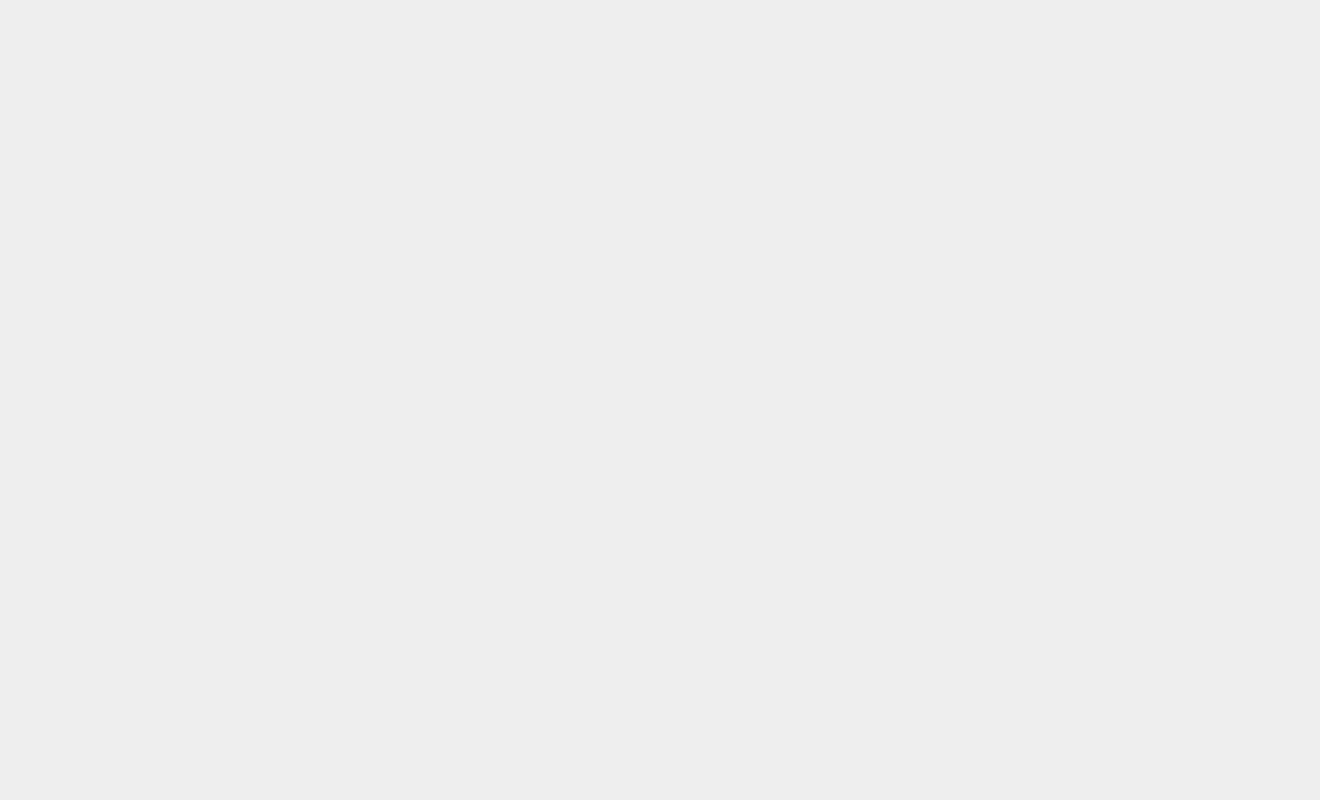
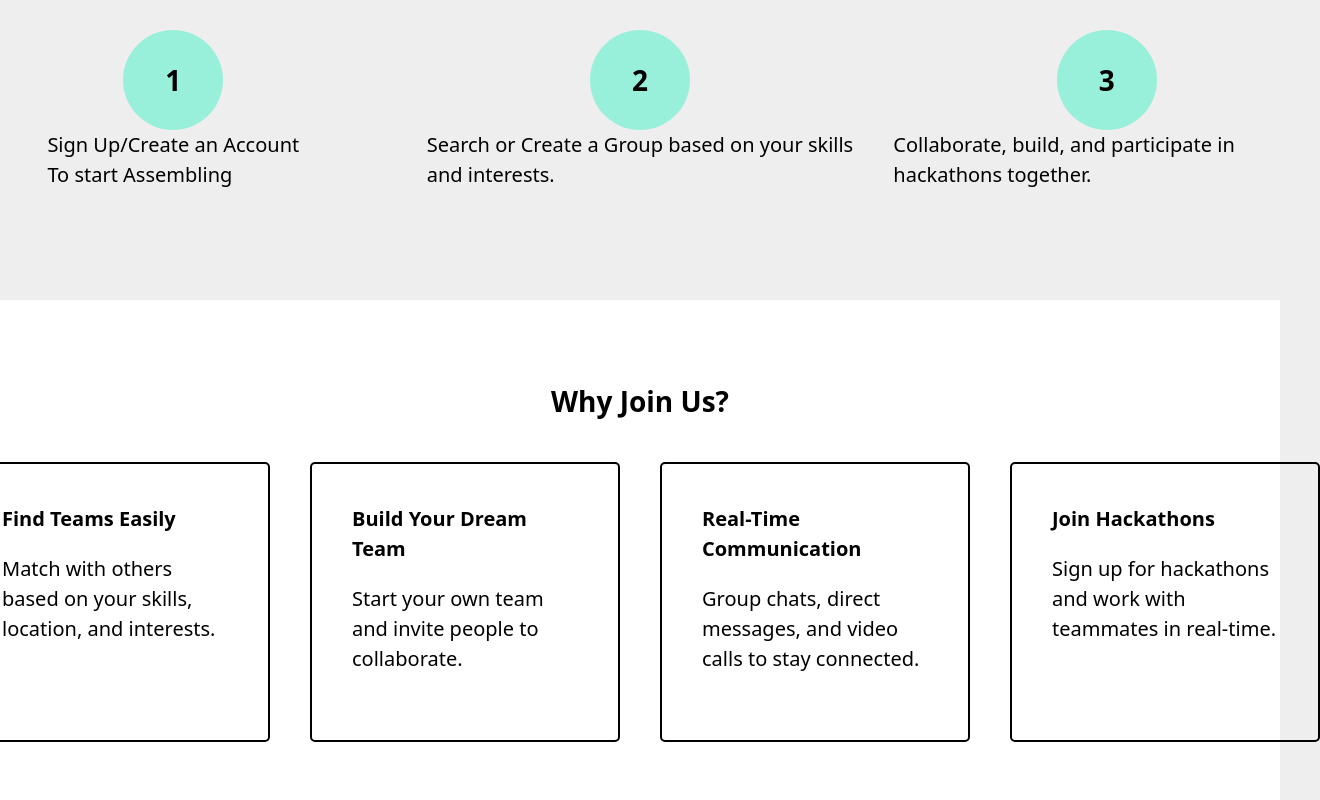
Before and after one commit to Goldenbook27/Assembl, a React (Vite) app in the folder frontend/: page / in a window 1280 px wide. Shown: the part 980-1780 px from the top of the page, 1320 px wide, since content can reach past the window. Before the commit the page ends 940 px from the top, so only its background shows below. Built offline with nearby package versions, Linux system fonts and the light colour scheme.

Commit message:
Land_Comp

```diff
--- a/frontend/src/LandingPage/AboutUs.jsx
+++ b/frontend/src/LandingPage/AboutUs.jsx
@@ -4,7 +4,7 @@ import Image2 from '../assets/Frame12.png'
 const AboutUs = () => {
   return (
     <div>
-      <div className="w-[1440] h-[540] flex flex-row justify-center items-center">
+      <div className="w-[1440] h-[540] flex flex-row justify-center bg-white items-center">
             <div className='w-[540] h-[540]'>
               <img src={Image2} alt="teamimg" />
             </div>
--- /dev/null
+++ b/frontend/src/LandingPage/Bottom_LP.jsx
@@ -0,0 +1,58 @@
+import React from "react";
+
+const Bottom_LP = () => {
+  return (
+    <div className="bg-white">
+      <div className="flex flex-col h-[462px] justify-center items-center gap-10  bg-[#EEEEEE]">
+        <div className="font-semibold text-[28px]">How it Works</div>
+        <div className="gap-10  flex flex-row">
+          <div className="flex flex-col justify-center w-[426.7px] h-[220px] items-center ">
+            <div className="w-[100px] h-[100px] rounded-[100px] bg-[#98EFDA] p-5 gap-2.5 flex justify-center items-center font-semibold text-[28px] ">
+              1
+            </div>
+            <div className='text-[20px]'>Sign Up/Create an Account<br />To start Assembling </div>
+          </div>
+          <div className="flex flex-col justify-center w-[426.7px] h-[220px] items-center">
+            <div className="w-[100px] h-[100px] rounded-[100px] bg-[#98EFDA] p-5 gap-2.5 flex justify-center items-center font-semibold text-[28px] ">
+              2
+            </div>
+            <div className='text-[20px]'>
+              Search or Create a Group based on your skills and interests.
+            </div>
+          </div>
+          <div className="flex flex-col justify-center w-[426.7px] h-[220px] items-center">
+            <div className="w-[100px] h-[100px] rounded-[100px] bg-[#98EFDA] p-5 gap-2.5 flex justify-center items-center font-semibold text-[28px] ">
+              3
+            </div>
+            <div className='text-[20px]'>
+              Collaborate, build, and participate in hackathons together.
+            </div>
+          </div>
+        </div>
+      </div>
+      <div className="h-[522px] bg-white flex flex-col justify-center items-center gap-10 ">
+        <div className="font-semibold text-[28px]">Why Join Us?</div>
+        <div className=" flex flex-row gap-10">
+            <div className="p-10 flex flex-col gap-5 w-[310px] h-[280px] border-[2px] rounded-[5px] ">
+                <div className="font-semibold text-[20px]">Find Teams Easily</div>
+                <div className="text-[20px]">Match with others based on your skills, location, and interests.</div>
+            </div>
+            <div className="p-10 flex flex-col gap-5 w-[310px] h-[280px] border-[2px] rounded-[5px] ">
+                <div className="font-semibold text-[20px]">Build Your Dream Team</div>
+                <div className="text-[20px]">Start your own team and invite people to collaborate.</div>
+            </div>
+            <div className="p-10 flex flex-col gap-5 w-[310px] h-[280px] border-[2px] rounded-[5px] ">
+                <div className="font-semibold text-[20px]">Real-Time Communication</div>
+                <div className="text-[20px]">Group chats, direct messages, and video calls to stay connected.</div>
+            </div>
+            <div className="p-10 flex flex-col gap-5 w-[310px] h-[280px] border-[2px] rounded-[5px] ">
+                <div className="font-semibold text-[20px]">Join Hackathons</div>
+                <div className="text-[20px]">Sign up for hackathons and work with teammates in real-time.</div>
+            </div>
+        </div>
+      </div>
+    </div>
+  );
+};
+
+export default Bottom_LP;
--- a/frontend/src/LandingPage/LandingPage.jsx
+++ b/frontend/src/LandingPage/LandingPage.jsx
@@ -3,6 +3,7 @@ import Navbar from '../components/Navbar'
 import Herosection from './Herosection'
 import AboutUs from './AboutUs'
 import Footer from '../components/Footer'
+import Bottom_LP from './Bottom_LP'
 
 const LandingPage = () => {
   return (
@@ -10,6 +11,7 @@ const LandingPage = () => {
       <Navbar/>
       <Herosection/>
       <AboutUs/>
+      <Bottom_LP/>
       <Footer/>
     </div>
   )
```
